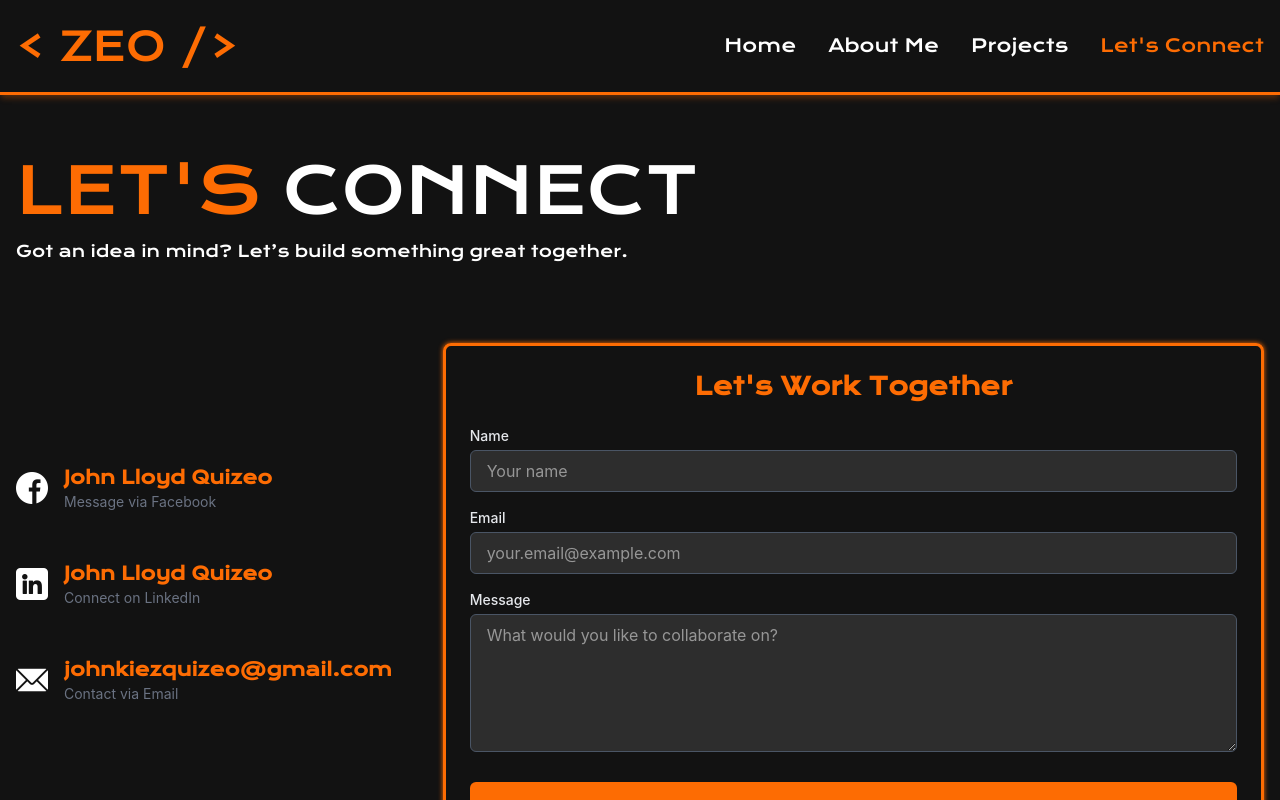
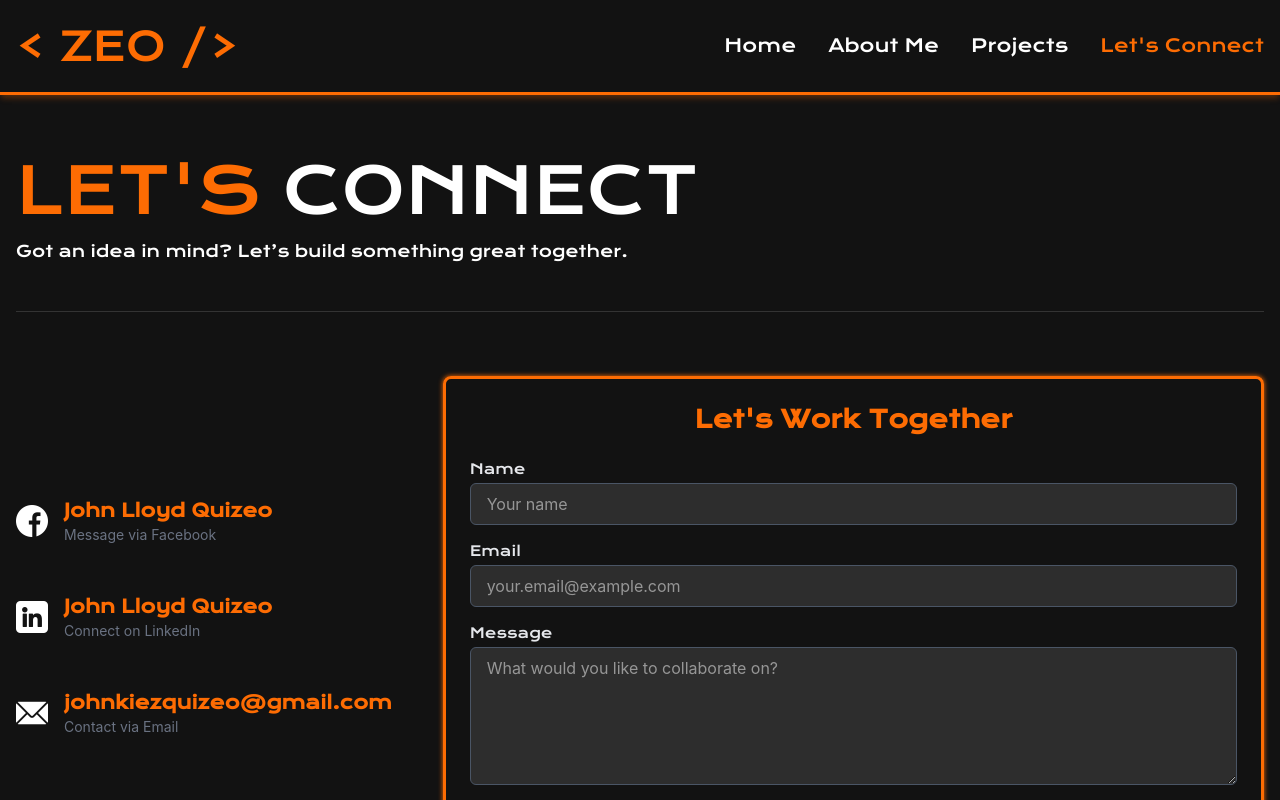
Before and after one commit to quizeo/my-portfolio, a React (Vite) app: page /contact in a window 1280 px wide. Shown: the top 800 px of the page. Built offline with nearby package versions, Linux system fonts and the light colour scheme.

Commit message:
update form

```diff
--- a/src/component/letsConnect/Form.tsx
+++ b/src/component/letsConnect/Form.tsx
@@ -8,6 +8,7 @@ const Form = () => {
     email: "",
     message: "",
   });
+
   const [isSubmitting, setIsSubmitting] = useState(false);
   const [submitStatus, setSubmitStatus] = useState<{
     message: string;
@@ -94,6 +95,9 @@ const Form = () => {
           <label
             htmlFor="name"
             className="block text-sm font-medium mb-1 text-gray-200"
+            style={{
+              fontFamily: "var(--font-krona)",
+            }}
           >
             Name
           </label>
@@ -113,6 +117,9 @@ const Form = () => {
           <label
             htmlFor="email"
             className="block text-sm font-medium mb-1 text-gray-200"
+            style={{
+              fontFamily: "var(--font-krona)",
+            }}
           >
             Email
           </label>
@@ -132,6 +139,9 @@ const Form = () => {
           <label
             htmlFor="message"
             className="block text-sm font-medium mb-1 text-gray-200"
+            style={{
+              fontFamily: "var(--font-krona)",
+            }}
           >
             Message
           </label>
--- a/src/component/letsConnect/SocialMessage.tsx
+++ b/src/component/letsConnect/SocialMessage.tsx
@@ -2,11 +2,11 @@ import { socialMessage } from "../../data/links";
 
 const SocialMessage = () => {
   return (
-    <div className="flex flex-col gap-y-12">
+    <div className="flex xl:flex-col gap-y-12 sm:justify-center gap-x-8 flex-wrap">
       {socialMessage.map((social) => {
         const { id, text, path, name, message, icon } = social;
         return (
-          <div key={id} className="flex  items-center">
+          <div key={id} className="flex  items-center ">
             <div className="flex items-center">
               <img src={icon} alt={text} className="w-8 h-8 mr-4 " />
               <div className="flex flex-col">
@@ -14,7 +14,7 @@ const SocialMessage = () => {
                   href={path}
                   target="_blank"
                   rel="noopener noreferrer"
-                  className="text-lg font-bold text-[#fd6c03] hover:text-[#333] transition duration-300"
+                  className="text-sm md:text-lg font-bold text-[#fd6c03] hover:text-[#333] transition duration-300"
                   style={{ fontFamily: "var(--font-krona)" }}
                 >
                   {name}
--- a/src/pages/LetsConnect.tsx
+++ b/src/pages/LetsConnect.tsx
@@ -14,8 +14,8 @@ const LetsConnect = () => {
       </div>
 
       {/* social */}
-      <div className="grid grid-cols-1 xl:grid-cols-3 mt-12 items-center gap-8">
-        <div className="md:col-span-1">
+      <div className="grid grid-cols-1 xl:grid-cols-3 mt-12 items-center gap-8 border-t border-t-[#333] pt-8">
+        <div className="md:col-span-1 mx-auto w-[400] xl:w-[450px]">
           <SocialMessage />
         </div>
         <div className="md:col-span-2">
```
